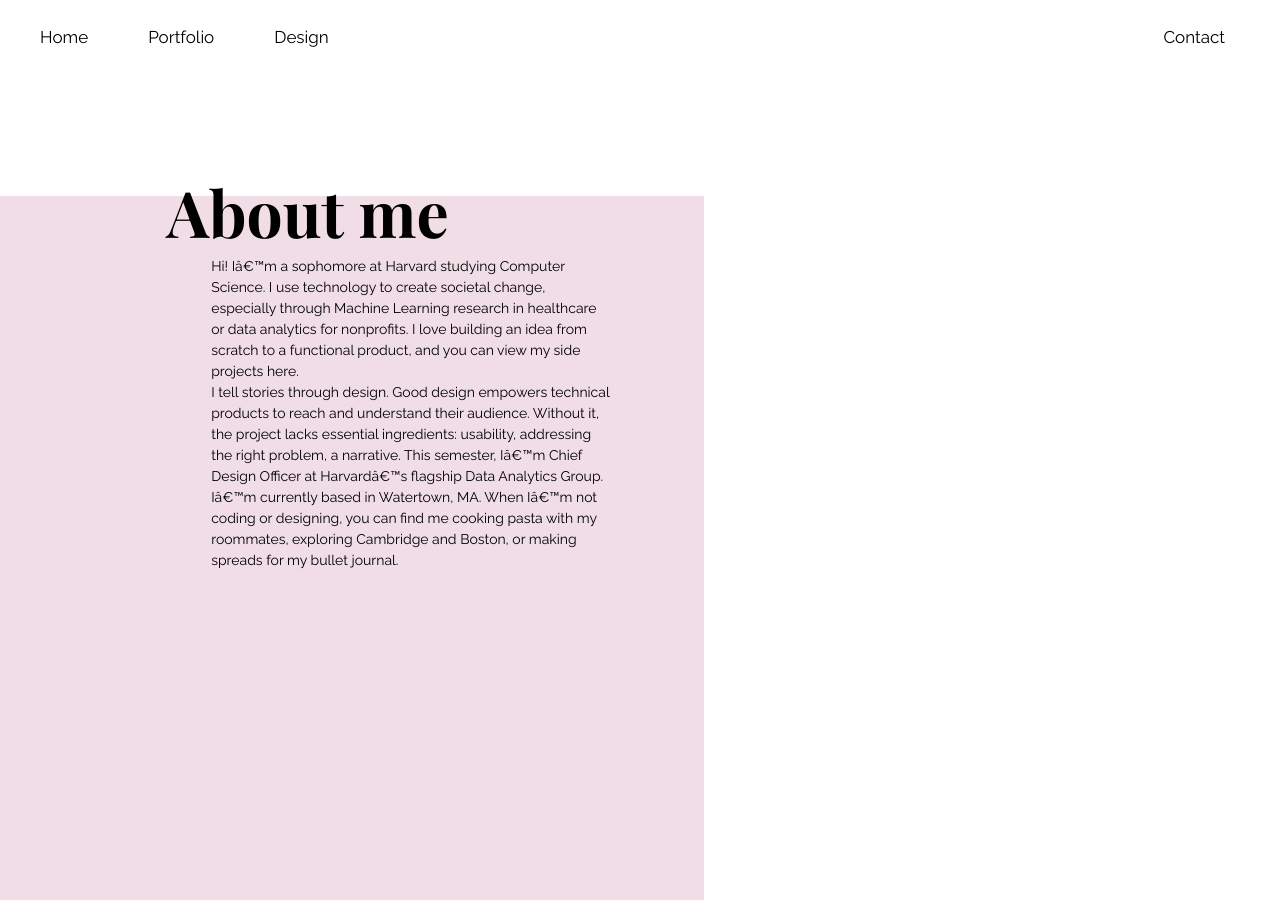
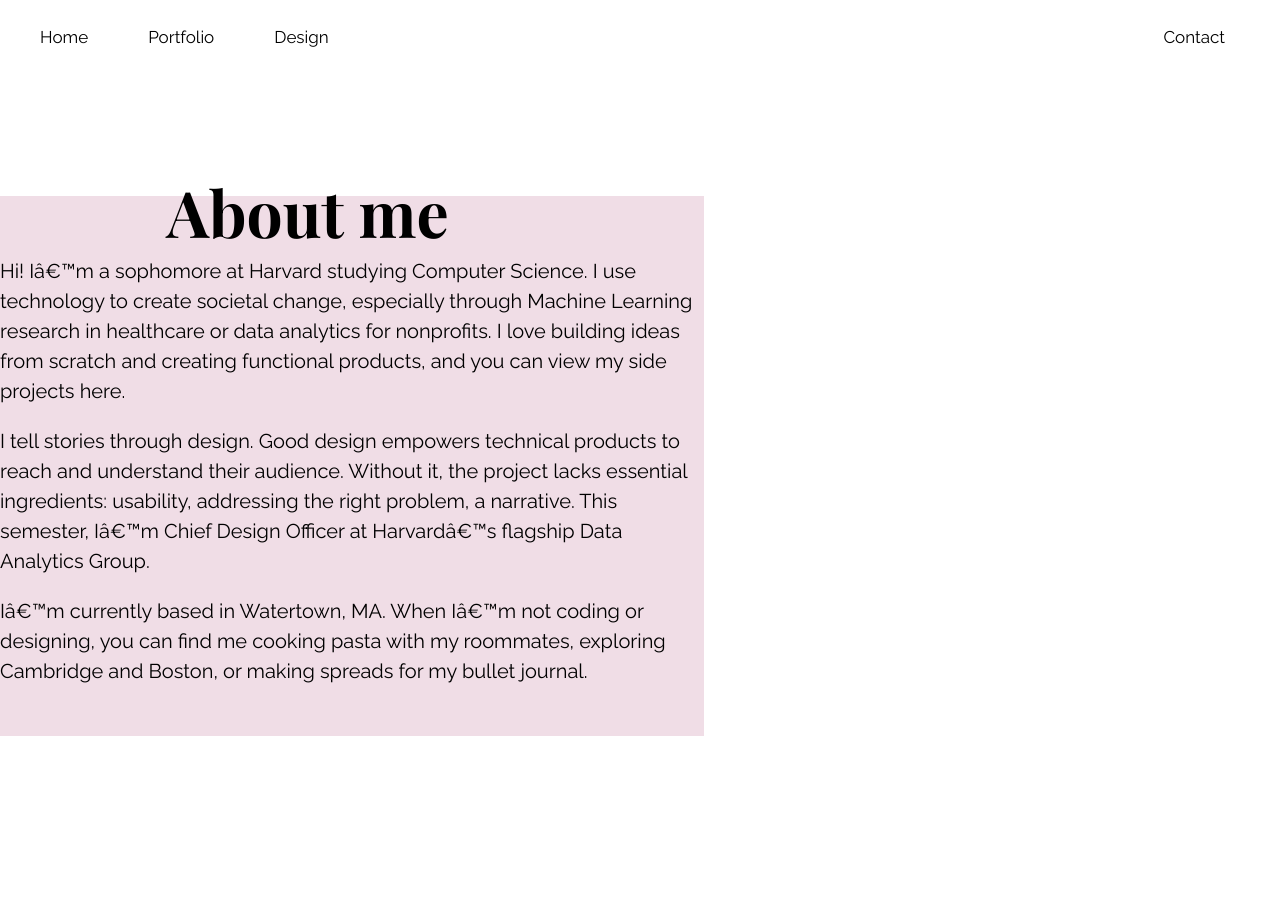
Before and after one commit to lingelizabeth/lingelizabeth.github.io, a Jekyll site: the page index.html, which Jekyll copies as it is, in a window 1280 px wide and 900 px high, scrolled down 801 px. Built offline with Jekyll 4.4.1, drawn with Linux system fonts in a browser that asks for light colours; nearby versions of some CDN libraries.

Commit message:
remove animations and minor formatting

```diff
--- a/homepage.css
+++ b/homepage.css
@@ -161,7 +161,7 @@
 	position: absolute;
 	margin: 97px 50px 10px 0;
 	width: 55vw;
-	height: 80vh;
+	height: 60vh;
 	z-index:0;
 }
 #long-description{
@@ -254,7 +254,7 @@
 	position: absolute;
 	margin: 690px 10px 10px 20vw;
 }
-#portfolio{
+#design{
 	display: flex;
 	flex-direction: column;
 	justify-content: center;
@@ -278,11 +278,11 @@
 h1.animated {
 	animation-duration: 1.5s;
 	animation-iteration-count: 1;
-	animation-delay: 1.5s;
+	animation-delay: 0.5s;
   }
 #top-social-container.animated{
 	animation-duration: 1.5s;
-	animation-delay: 0.5s;
+	animation-delay: 0.2s;
 }
 #block1.animated{
 	animation-duration: 1.5s;
--- a/index.html
+++ b/index.html
@@ -95,24 +95,27 @@
 <div class="content" id="about">
   <h2 class="playfair" id="about-me">About me</h2>
   <div class="scroll-animations">
-  <div id="block2" class="animated">
+  <div id="block2" > <!--class="animated" -->
     <p id="long-description">
+      <p>
       Hi! I’m a sophomore at Harvard studying Computer Science.
       I use technology to create societal change, especially through
       Machine Learning research in healthcare or data analytics for nonprofits.
-      I love building an idea from scratch to a functional product,
+      I love building ideas from scratch and creating functional products,
       and you can view my side projects <a href="#projects">here</a>.
-      <br>
+      </p>
+      <p>
       I tell stories through design. Good design empowers technical products
       to reach and understand their audience. Without it, the project lacks essential
       ingredients: usability, addressing the right problem, a narrative. This semester,
       I’m Chief Design Officer at <a href="https://www.harvardanalytics.org/">Harvard’s
       flagship Data Analytics Group</a>.
-      <br>
+      </p>
+      <p>
       I’m currently based in Watertown, MA. When I’m not coding or designing,
       you can find me cooking pasta with my roommates, exploring Cambridge
       and Boston, or making spreads for my bullet journal.
-
+      </p>
   </div>
 </div>
 </div>
@@ -120,10 +123,10 @@
 <!-- projects section -->
 <div class="content" id="projects">
   <div class="scroll-animations">
-  <!-- <div id="projects-head" class="animated"> -->
+  <div id="projects-head"> <!--class="animated" -->
     <h1 class="playfair" >Projects</h1>
     <p>A collection of personal, research, and academic coding projects.</p>
-  <!-- </div> -->
+  </div>
   </div>
   <span class="dot" id="one"><h1 class="playfair number">1</h1></span>
   <div class="project-container" id="project-one">
```
